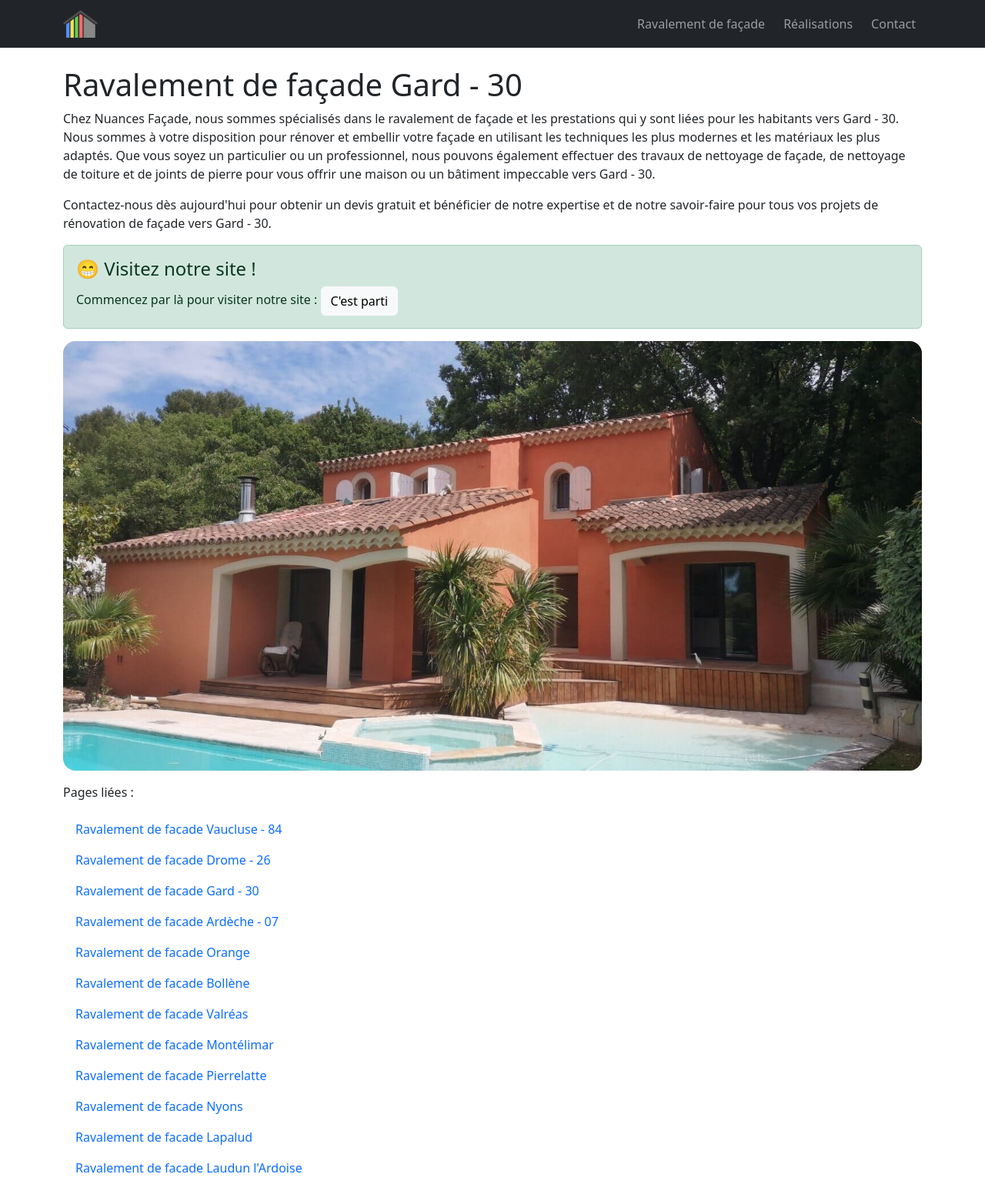
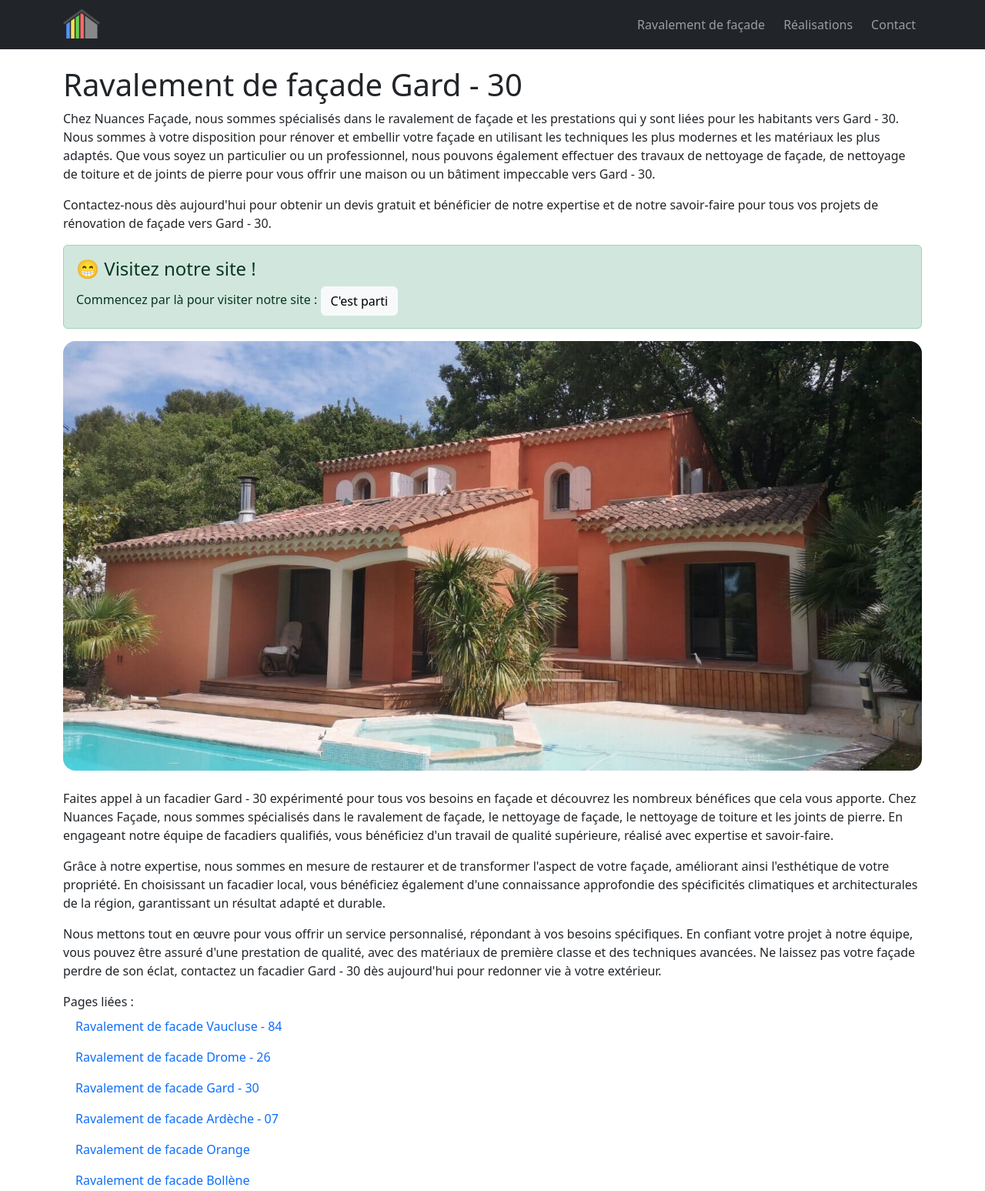
Before and after one commit to bougassaa/nuances-facade, a PHP site: page /prestation/ravalement-facade-gard in a window 1280 px wide. Shown: the top 1547 px of the page at 77% size. Run offline with PHP 8.4, Linux system fonts and the light colour scheme.

Commit message:
change logo images

```diff
--- a/css/style.css
+++ b/css/style.css
@@ -15,8 +15,12 @@ body {
     align-self: stretch;
 }
 
+.navbar-brand {
+    padding: 0;
+}
+
 .navbar-brand > img {
-    height: 36px;
+    height: 48px;
 }
 
 #landing-home {
@@ -32,7 +36,6 @@ body {
 
 #landing-home > div {
     width: 500px;
-    text-align: justify;
 }
 
 #offcanvas-menu {
--- a/layouts/header.php
+++ b/layouts/header.php
@@ -13,6 +13,7 @@ $keywords = $keywords ?? "façade vaucluse, façade drome, façade gard, façade
     <meta http-equiv="X-UA-Compatible" content="ie=edge">
     <meta name="description" content="<?= $description ?>">
     <meta name="keywords" content="<?= $keywords ?>">
+    <meta name="language" content="fr-FR">
 
     <!-- Facebook Meta Tags -->
     <meta property="og:url" content="https://www.nuances-facade.fr/">
@@ -29,8 +30,8 @@ $keywords = $keywords ?? "façade vaucluse, façade drome, façade gard, façade
     <meta name="twitter:description" content="Spécialiste façadier dans le Vaucluse, la Drôme, le Gard et l'Ardèche. Devis gratuits pour enduits, joints de pierre, nettoyage de façades et toitures.">
     <meta name="twitter:image" content="https://www.nuances-facade.fr/images/logo/nf-logo-big.png">
 
-    <link rel="shortcut icon" href="/favicon.ico" type="image/x-icon">
-    <link rel="apple-touch-icon" href="/images/logo/nf-logo-short.png" />
+    <link rel="shortcut icon" href="/images/logo/nf-logo-square-48.png" type="image/png">
+    <link rel="apple-touch-icon" href="/images/logo/nf-logo-square-144.png" />
     <link rel="stylesheet" href="/css/bootstrap.min.css">
     <link rel="stylesheet" href="/css/style.css">
     <link rel="canonical" href="https://www.nuances-facade.fr<?= (stripos($_SERVER['REQUEST_URI'], '/') !== 0 ? '/' : '') . $_SERVER['REQUEST_URI'] ?>" />
@@ -71,7 +72,7 @@ $keywords = $keywords ?? "façade vaucluse, façade drome, façade gard, façade
 <nav class="navbar navbar-expand-md navbar-dark fixed-top <?= isset($isHome) ? 'home' : 'bg-dark' ?>">
     <div class="container">
         <a class="navbar-brand" href="/">
-            <img src="../images/logo/nf-logo-short.png" alt="Nuances Facade Logo">
+            <img src="../images/logo/nf-logo-square-144.png" alt="Nuances Facade Logo">
         </a>
         <button class="bg-transparent btn btn-lg py-0 d-inline d-md-none" type="button" data-bs-toggle="offcanvas" data-bs-target="#offcanvas-menu" aria-label="Ouvrir le menu">
             <span class="navbar-toggler-icon"></span>
--- a/routerCities.php
+++ b/routerCities.php
@@ -58,8 +58,25 @@ include_once 'layouts/header.php';
         <img src="/images/facades/home-3.jpeg" class="d-block w-100 h-100 object-fit-cover rounded-4" alt="Facade">
     </div>
 
+    <div class="mt-4">
+        <p>
+            Faites appel à un facadier <?= $city ?> expérimenté pour tous vos besoins en façade et découvrez les nombreux bénéfices que cela vous apporte.
+            Chez Nuances Façade, nous sommes spécialisés dans le ravalement de façade, le nettoyage de façade, le nettoyage de toiture et les joints de pierre.
+            En engageant notre équipe de facadiers qualifiés, vous bénéficiez d'un travail de qualité supérieure, réalisé avec expertise et savoir-faire.
+        </p>
+        <p>
+            Grâce à notre expertise, nous sommes en mesure de restaurer et de transformer l'aspect de votre façade, améliorant ainsi l'esthétique de votre propriété.
+            En choisissant un facadier local, vous bénéficiez également d'une connaissance approfondie des spécificités climatiques et architecturales de la région, garantissant un résultat adapté et durable.
+        </p>
+        <p>
+            Nous mettons tout en œuvre pour vous offrir un service personnalisé, répondant à vos besoins spécifiques.
+            En confiant votre projet à notre équipe, vous pouvez être assuré d'une prestation de qualité, avec des matériaux de première classe et des techniques avancées.
+            Ne laissez pas votre façade perdre de son éclat, contactez un facadier <?= $city ?> dès aujourd'hui pour redonner vie à votre extérieur.
+        </p>
+    </div>
+
     <div class="mt-3">
-        <p>Pages liées :</p>
+        <div>Pages liées :</div>
         <ul class="nav flex-column">
             <?php foreach ($routes as $key => $c): ?>
                 <li class="nav-item">
```
Also changed, not shown: index.php (+4 -4 lines), sitemap.xml (+24 -24 lines), favicon.ico (deleted), images/logo/nf-logo-short.png (deleted), images/logo/nf-logo-square-144.png (added), images/logo/nf-logo-square-48.png (added).
